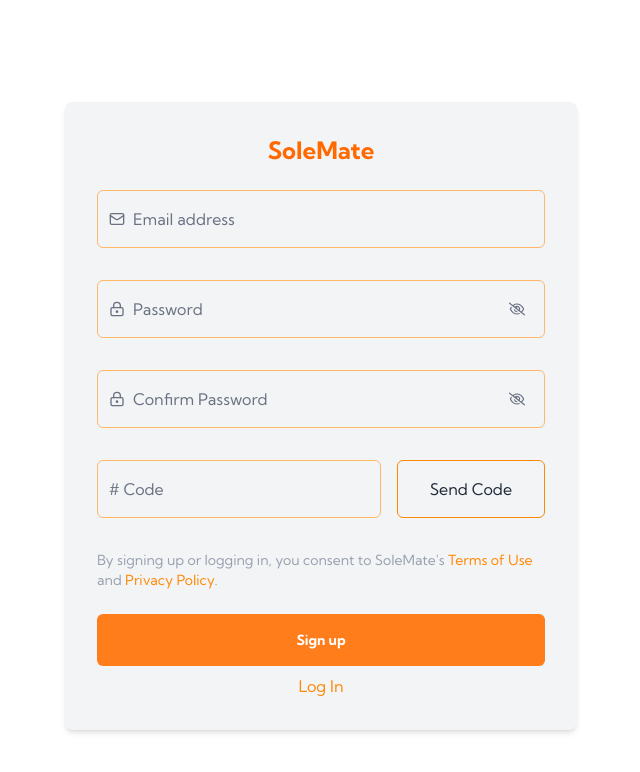
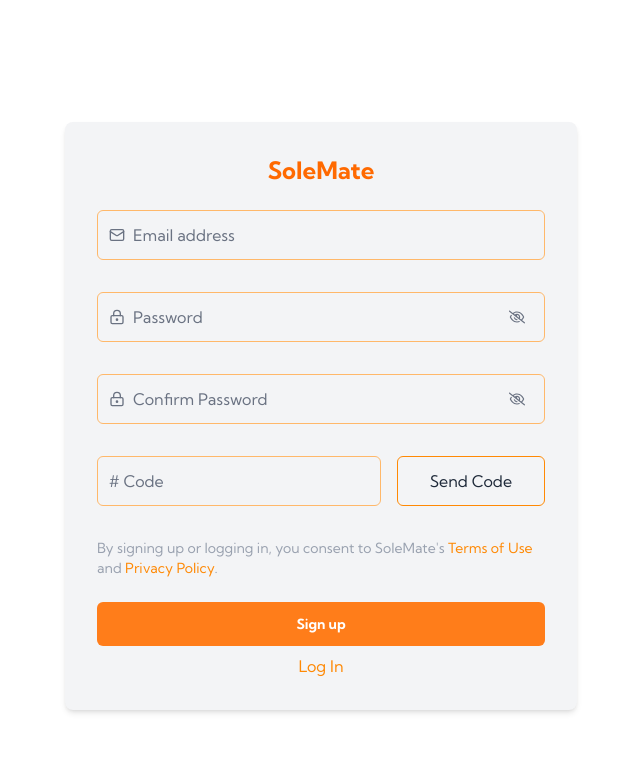
Before and after one commit to khennyboy/shoe-store, a Next.js app: page /signup in a window 1280 px wide. Shown: the top 772 px of the page, without its empty margins (319-959 px from the left). Built offline with nearby package versions, Linux system fonts and the light colour scheme.

Commit message:
loginpage css fixed

```diff
--- a/app/(auth)/login/page.jsx
+++ b/app/(auth)/login/page.jsx
@@ -21,7 +21,7 @@ export default function Login() {
           <div className="relative mb-8">
             <input
               type="text"
-              className="z-10 block w-full rounded-md border-1 border-orange-300 px-2 py-4 outline-none focus:border-2 focus:border-orange-500"
+              className="z-10 block w-full rounded-md border-1 border-orange-300 px-2 py-3 outline-none focus:border-2 focus:border-orange-500"
               placeholder=" "
             />
             <label className="pointer-events-none absolute top-1/2 left-3 flex -translate-y-1/2 items-center gap-2 text-gray-500">
@@ -33,7 +33,7 @@ export default function Login() {
           <div className="relative mb-8">
             <input
               type={showPassword ? "text" : "password"}
-              className="z-10 w-full rounded-md border-1 border-orange-300 px-2 py-4 outline-none focus:border-2 focus:border-orange-500"
+              className="z-10 w-full rounded-md border-1 border-orange-300 px-2 py-3 outline-none focus:border-2 focus:border-orange-500"
               placeholder=" "
             />
             <span
@@ -59,7 +59,7 @@ export default function Login() {
             .
           </p>
 
-          <button className="bg-dark-orange ring-dark-orange hover:bg-dark-orange/80  w-full cursor-pointer  rounded-md py-4 text-center text-sm font-semibold text-white ring-offset-2 ring-offset-white transition-all duration-200 ease-linear focus:ring-1 sm:py-3 lg:font-bold">
+          <button className="bg-dark-orange ring-dark-orange hover:bg-dark-orange/80  w-full cursor-pointer  rounded-md py-3 text-center text-sm font-semibold text-white ring-offset-2 ring-offset-white transition-all duration-200 ease-linear focus:ring-1 sm:py-3 lg:font-bold">
             Log in
           </button>
 
@@ -85,7 +85,7 @@ export default function Login() {
           <span className="flex-1 border-t border-gray-700"></span>
         </div>
 
-        <button className="border-opacity-100 hover:border-opacity-0 flex w-full cursor-pointer items-center justify-center gap-3 rounded-md border border-orange-400 py-4 text-center text-sm font-medium text-gray-800 transition-all duration-300 ease-linear hover:shadow-md  ">
+        <button className="border-opacity-100 hover:border-opacity-0 flex w-full cursor-pointer items-center justify-center gap-3 rounded-md border border-orange-400 py-3 text-center text-sm font-medium text-gray-800 transition-all duration-300 ease-linear hover:shadow-md  ">
           <FcGoogle className="size-5"/>
           Log in with Google
         </button>
--- a/app/(auth)/signup/page.jsx
+++ b/app/(auth)/signup/page.jsx
@@ -25,7 +25,7 @@ const SignUpPage = () => {
           <div className="relative mb-8">
             <input
               type="text"
-              className="z-10 block w-full rounded-md border-1 border-orange-300 px-2 py-4 outline-none focus:border-2 focus:border-orange-500"
+              className="z-10 block w-full rounded-md border-1 border-orange-300 px-2 py-3 outline-none focus:border-2 focus:border-orange-500"
               placeholder=" "
             />
             <label className="pointer-events-none absolute top-1/2 left-3 flex -translate-y-1/2 items-center gap-2 text-gray-500">
@@ -37,7 +37,7 @@ const SignUpPage = () => {
           <div className="relative mb-8">
             <input
               type={showPassword.password ? "text" : "password"}
-              className="z-10 w-full rounded-md border-1 border-orange-300 px-2 py-4 outline-none focus:border-2 focus:border-orange-500"
+              className="z-10 w-full rounded-md border-1 border-orange-300 px-2 py-3 outline-none focus:border-2 focus:border-orange-500"
               placeholder=" "
             />
             <span
@@ -63,7 +63,7 @@ const SignUpPage = () => {
           <div className="relative mb-8">
             <input
               type={showPassword.confirmPassword ? "text" : "password"}
-              className="z-10 w-full rounded-md border-1 border-orange-300 px-2 py-4 outline-none focus:border-2 focus:border-orange-500"
+              className="z-10 w-full rounded-md border-1 border-orange-300 px-2 py-3 outline-none focus:border-2 focus:border-orange-500"
               placeholder=" "
             />
             <span
@@ -91,7 +91,7 @@ const SignUpPage = () => {
             <div className="relative flex-1">
               <input
                 type="text"
-                className="z-10 block w-full rounded-md border-1 border-orange-300 px-2 py-4 outline-none focus:border-2 focus:border-orange-500"
+                className="z-10 block w-full rounded-md border-1 border-orange-300 px-2 py-3 outline-none focus:border-2 focus:border-orange-500"
                 placeholder=" "
               />
               <label className="pointer-events-none absolute top-1/2 left-3 flex -translate-y-1/2 items-center gap-2 text-gray-500">
@@ -101,7 +101,7 @@ const SignUpPage = () => {
             </div>
             <button
               type="button"
-              className="border-opacity-100 hover:border-opacity-0 cursor-pointer rounded-md border border-orange-400 px-4 py-4 text-center text-sm text-gray-800 transition-all duration-300 ease-linear hover:shadow-md lg:px-8 lg:text-base"
+              className="border-opacity-100 hover:border-opacity-0 cursor-pointer rounded-md border border-orange-400 px-4 py-3 text-center text-sm text-gray-800 transition-all duration-300 ease-linear hover:shadow-md lg:px-8 lg:text-base"
             >
               Send Code
             </button>
@@ -121,7 +121,7 @@ const SignUpPage = () => {
 
           <button
             type="submit"
-            className="bg-dark-orange ring-dark-orange hover:bg-dark-orange/80 mb-2 block w-full cursor-pointer rounded-md py-4 text-center text-sm font-semibold text-white ring-offset-2 ring-offset-white transition-all duration-200 ease-linear focus:ring-1 lg:font-bold"
+            className="bg-dark-orange ring-dark-orange hover:bg-dark-orange/80 mb-2 block w-full cursor-pointer rounded-md py-3 text-center text-sm font-semibold text-white ring-offset-2 ring-offset-white transition-all duration-200 ease-linear focus:ring-1 lg:font-bold"
           >
             Sign up
           </button>
--- a/app/(main)/layout.js
+++ b/app/(main)/layout.js
@@ -25,7 +25,7 @@ export default function RootLayout({ children }) {
   return (
     <Provider>
       <html lang="en">
-        <body className={`${kumbh.className} `}>
+        <body className={`${kumbh.className} `} >
           <ToastContainer />
           <Nav />
           <div className="mt-28 mb-16 px-4 md:mt-32 md:mb-[5rem] md:px-8 lg:mt-36 xl:px-12">
```
